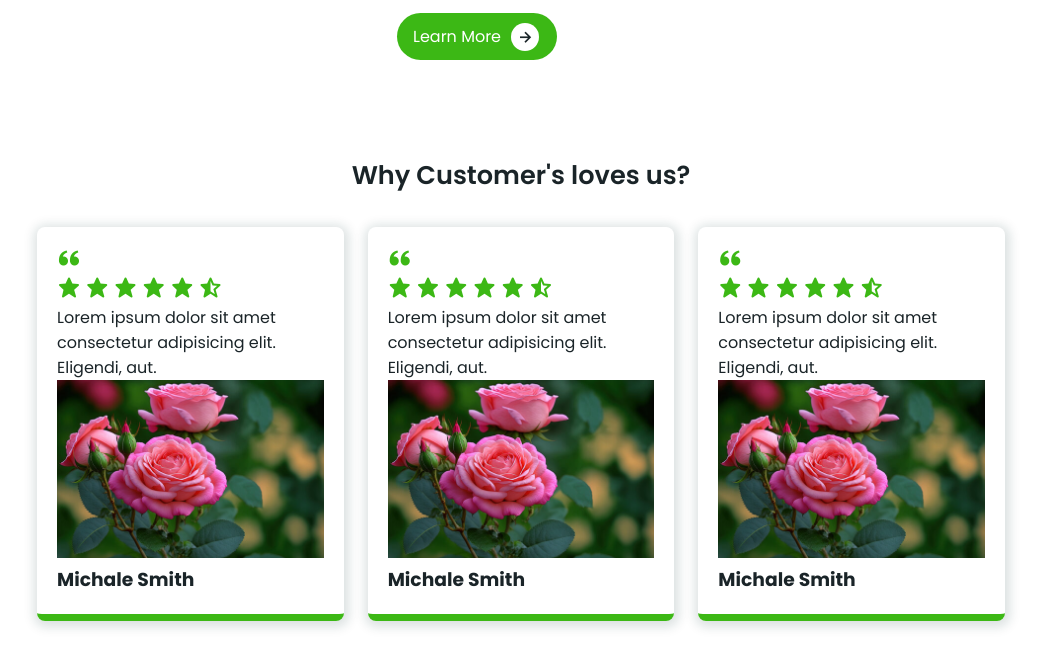
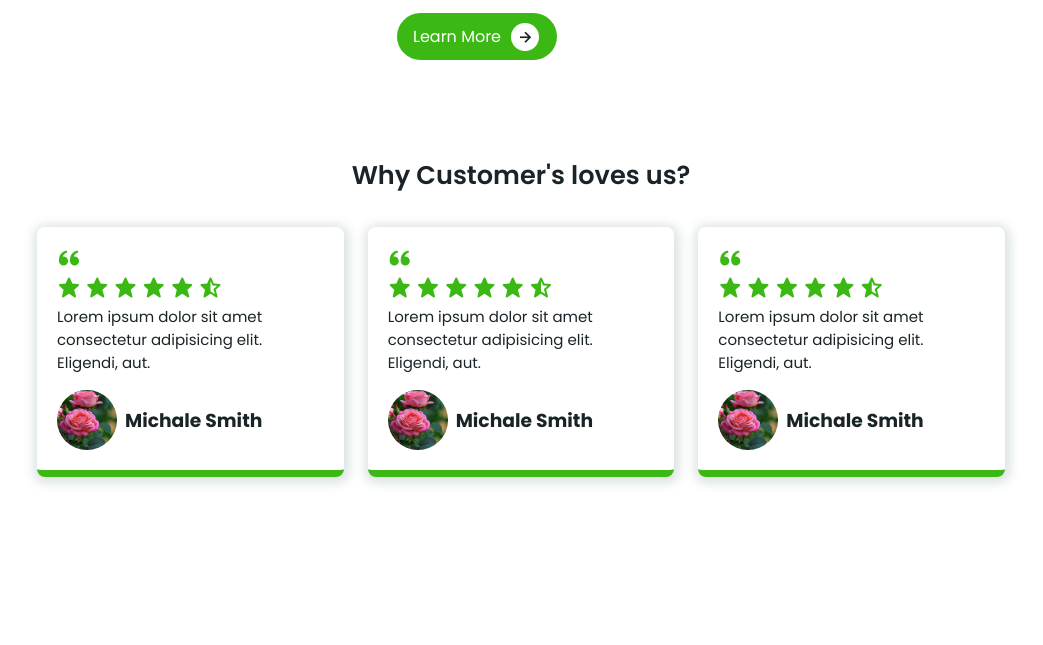
Before and after one commit to liflamary/ECommerce-Fruit-and-Vegetable-Website, a plain HTML site: page index.html in a window 1280 px wide. Shown: the part 2358-3003 px from the top of the page, without its empty margins (119-1162 px from the left). After the commit the page ends 2859 px from the top, so only its background shows below. Drawn offline with nearby package versions, Linux system fonts and the light colour scheme; files whose address does not match are found by name.

Commit message:
Add files via upload

```diff
--- a/style.css
+++ b/style.css
@@ -370,3 +370,27 @@ display:block;
     font-size:24px;
     color:var(--green-color);
 }
+.customers .box .bx .stars .bx{
+    font-size:1rem;
+    color:var(--light-orange-color);
+}
+.customers .box p{
+    font-size:0.938rem;
+}
+.review-profile{
+    display:flex;
+    align-items:center;
+    margin-top:1rem;
+    column-gap:0.5rem;
+}
+.review-profile img{
+    width:60px;
+    height:60px;
+    object-fit:cover;
+    object-position:center;
+    border-radius:50%;
+}
+.review-section h3{
+    font-size:1rem;
+    font-weight:600;
+}
```
